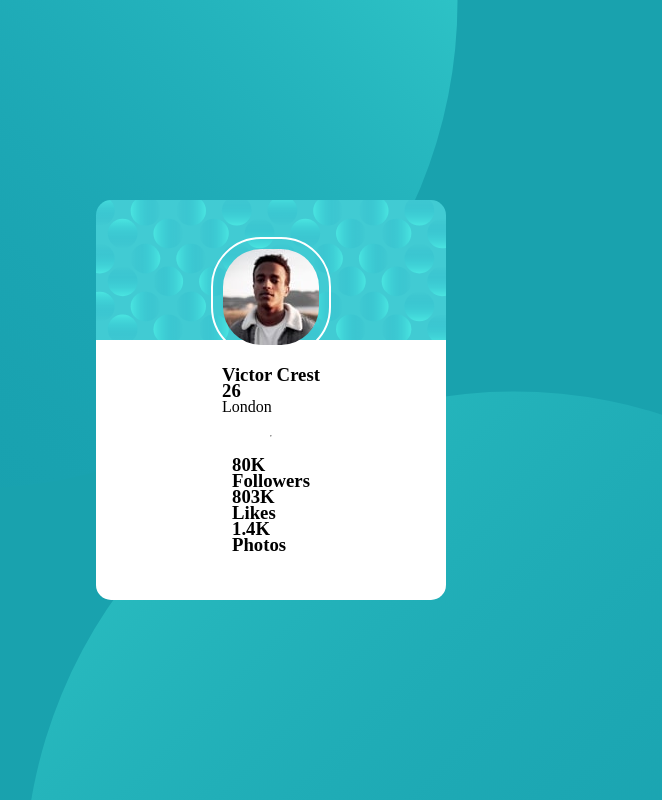
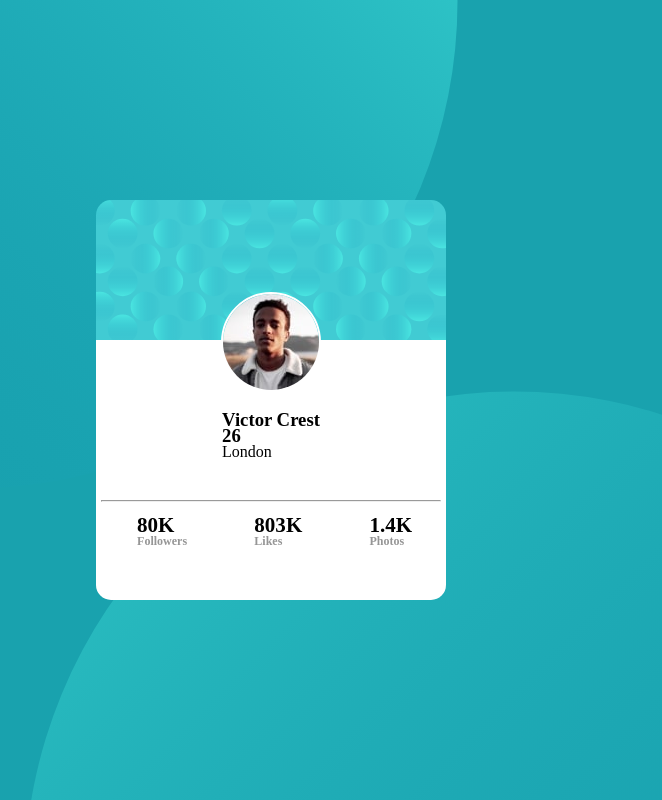
Before and after one commit to ezequielalbanesi/desafionucba2, a plain HTML site: page index.html in a window 1280 px wide. Shown: the whole page, without its empty margins (369-1031 px from the left). Drawn offline with Linux system fonts and the light colour scheme.

Commit message:
cambios2

```diff
--- a/styles.css
+++ b/styles.css
@@ -26,7 +26,6 @@ body
    align-items: center;
 
 }
-
 
 .card{
      width: 350px;
@@ -59,10 +58,11 @@ body
      align-self: center;
      line-height: 1em;
      width: 200px;
+     margin-top: 46px;
 
 }
 .data > * {
-     padding: 10px;
+     /*padding: 10px;*/
      flex: 1 100%;
 }
 
@@ -85,3 +85,53 @@ body
 
 
 }
+
+.stats {
+
+     display: flex;
+     justify-content: center;
+     margin-top: 10px;
+     justify-content: center;
+     align-self: center;
+     align-items: center;
+     margin-right: 50px;
+     font-size: 18px;
+     font-family: 'Kumbh Sans';
+
+}
+
+.seguidores , .likes , .fotos {
+     margin: 5px;
+     margin-left: 40%;
+     display: flex;
+     justify-content: center;
+     align-self: center;
+     align-items: center;
+     font-family: 'Kumbh Sans' ;
+}
+
+.gris {
+     color:hsl(0, 0%, 59%);
+     font-size: 12px;
+}
+.info{
+
+     margin-left: 50px;
+     margin-top: 20px;
+     margin-right: 50px;
+}
+
+
+hr {
+     background-color: hsl(0, 0%, 59%);
+     height: 2px;
+     width: 340px;
+     color: hsl(0, 0%, 59%);
+     margin-top: 40px;
+}
+
+.dataso {
+     display: contents;
+     margin-left: 60px;
+     margin-right: 60px;
+}
```
